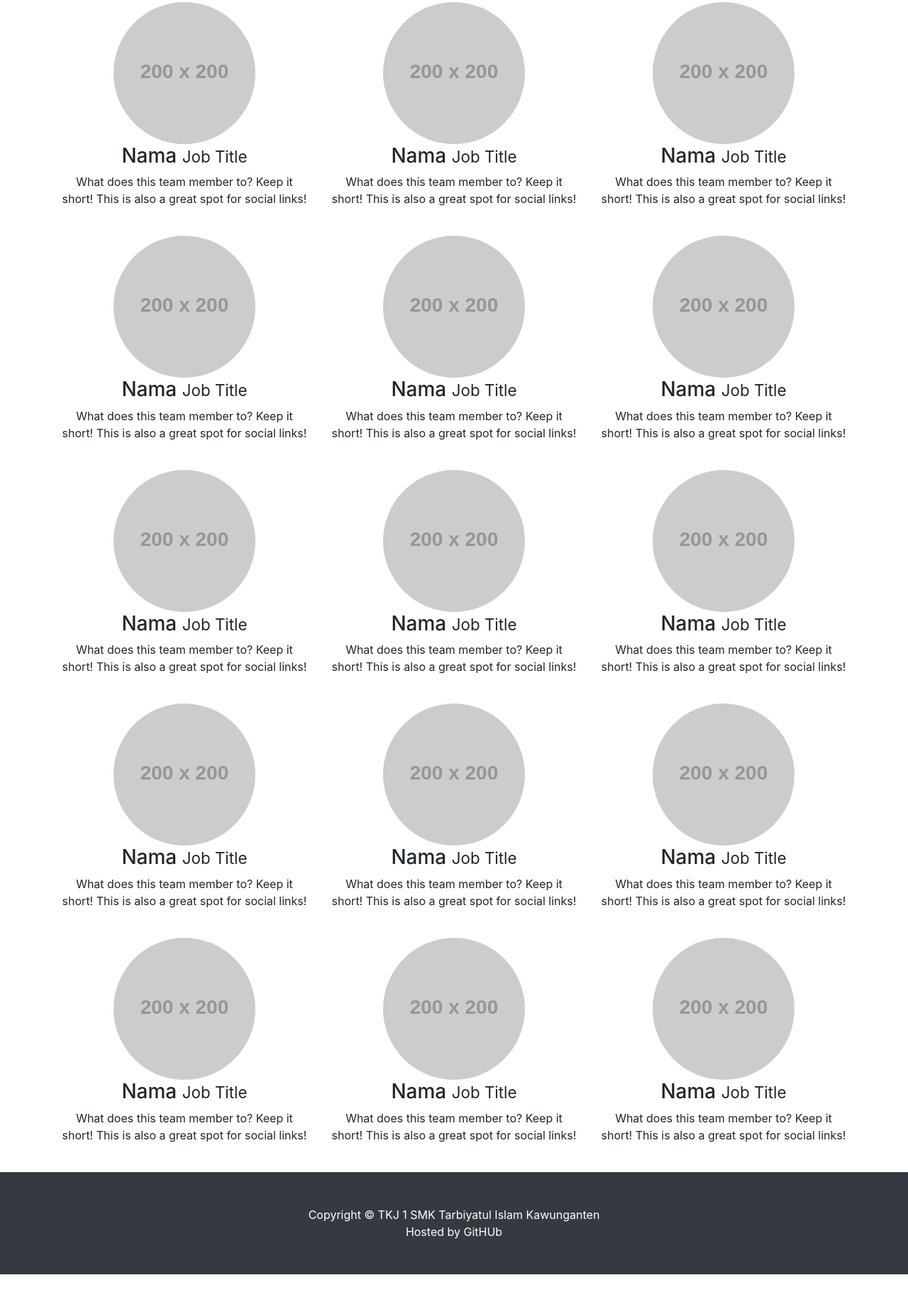
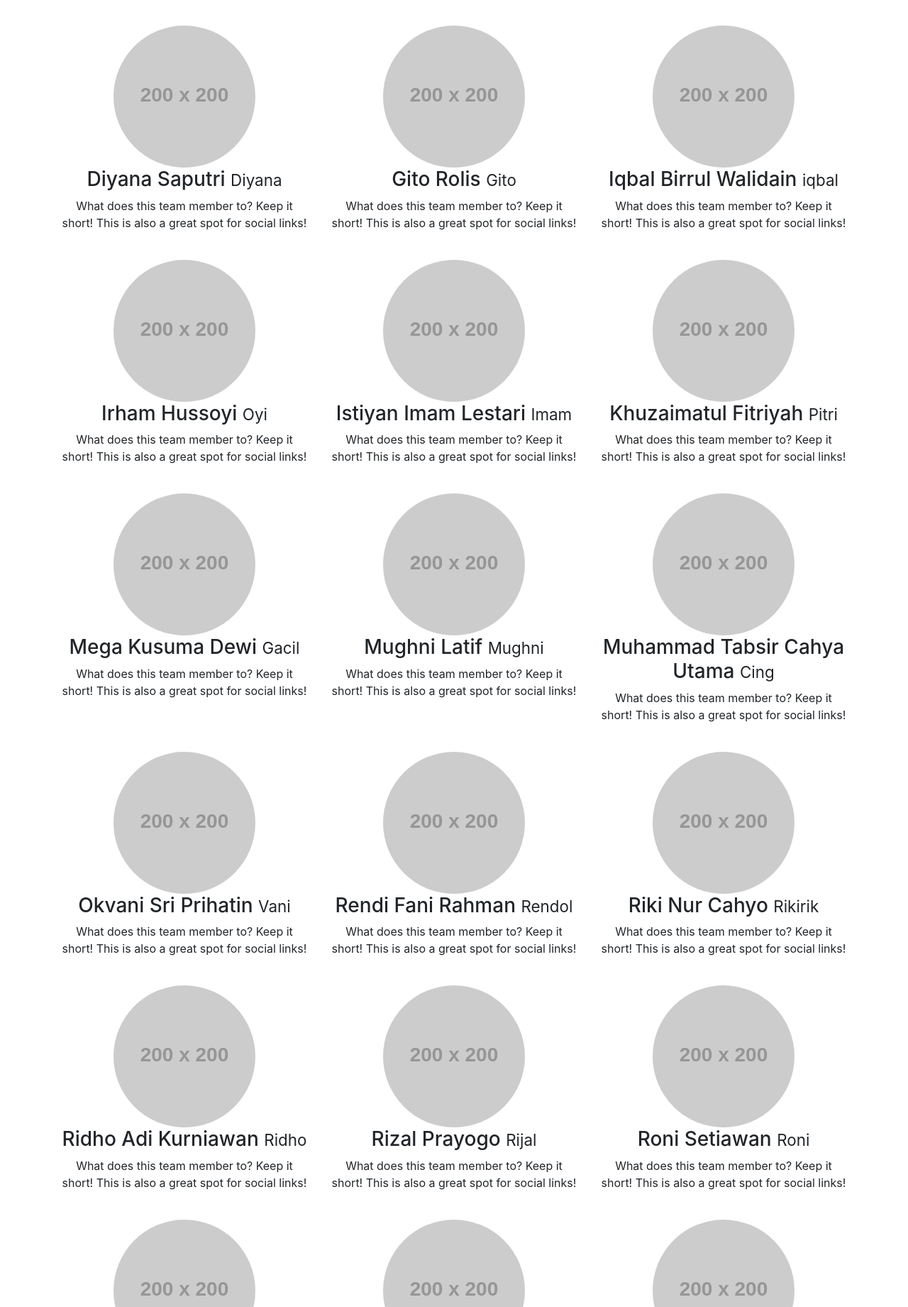
Before and after one commit to iqbalbirrul/profile-tkj1-smktika-2014-2017, a website: page index.html in a window 1280 px wide. Shown: the part 959-2800 px from the top of the page at 71% size. Before the commit the page ends 2754 px from the top, so only its background shows below. Drawn offline with Linux system fonts and the light colour scheme; placeholder pictures from the web are drawn by us.

Commit message:
update nama

```diff
--- a/index.html
+++ b/index.html
@@ -57,148 +57,197 @@
         </div>
         <div class="col-lg-4 col-sm-6 text-center mb-4">
           <img class="rounded-circle img-fluid d-block mx-auto" src="http://placehold.it/200x200" alt="">
-          <h3>Nama 1
-            <small>Job Title</small>
+          <h3>Abdul Khusen Syarifudin
+            <small>Kusen</small>
           </h3>
           <p>What does this team member to? Keep it short! This is also a great spot for social links!</p>
         </div>
         <div class="col-lg-4 col-sm-6 text-center mb-4">
           <img class="rounded-circle img-fluid d-block mx-auto" src="http://placehold.it/200x200" alt="">
-          <h3>Nama 2
-            <small>Job Title</small>
+          <h3>Agung Dwiyanto
+            <small>Dobleh</small>
           </h3>
           <p>What does this team member to? Keep it short! This is also a great spot for social links!</p>
         </div>
         <div class="col-lg-4 col-sm-6 text-center mb-4">
           <img class="rounded-circle img-fluid d-block mx-auto" src="http://placehold.it/200x200" alt="">
-          <h3>Nama 3
-            <small>Job Title</small>
+          <h3>Aji Kurnianto
+            <small>Aji</small>
           </h3>
           <p>What does this team member to? Keep it short! This is also a great spot for social links!</p>
         </div>
         <div class="col-lg-4 col-sm-6 text-center mb-4">
           <img class="rounded-circle img-fluid d-block mx-auto" src="http://placehold.it/200x200" alt="">
-          <h3>Nama 4
-            <small>Job Title</small>
+          <h3>Alan Budi Kusuma
+            <small>Alan</small>
           </h3>
           <p>What does this team member to? Keep it short! This is also a great spot for social links!</p>
         </div>
         <div class="col-lg-4 col-sm-6 text-center mb-4">
           <img class="rounded-circle img-fluid d-block mx-auto" src="http://placehold.it/200x200" alt="">
-          <h3>Nama 5
-            <small>Job Title</small>
+          <h3>Anggit Tri Hamzah
+            <small>Anggit</small>
           </h3>
           <p>What does this team member to? Keep it short! This is also a great spot for social links!</p>
         </div>
         <div class="col-lg-4 col-sm-6 text-center mb-4">
           <img class="rounded-circle img-fluid d-block mx-auto" src="http://placehold.it/200x200" alt="">
-          <h3>Nama 6
-            <small>Job Title</small>
+          <h3>Anjar Yansyah
+            <small>Anjar</small>
           </h3>
           <p>What does this team member to? Keep it short! This is also a great spot for social links!</p>
         </div>
         <div class="col-lg-4 col-sm-6 text-center mb-4">
           <img class="rounded-circle img-fluid d-block mx-auto" src="http://placehold.it/200x200" alt="">
-          <h3>Nama
-            <small>Job Title</small>
+          <h3>Diyana Saputri
+            <small>Diyana</small>
           </h3>
           <p>What does this team member to? Keep it short! This is also a great spot for social links!</p>
         </div>
         <div class="col-lg-4 col-sm-6 text-center mb-4">
           <img class="rounded-circle img-fluid d-block mx-auto" src="http://placehold.it/200x200" alt="">
-          <h3>Nama
-            <small>Job Title</small>
+          <h3>Gito Rolis
+            <small>Gito</small>
           </h3>
           <p>What does this team member to? Keep it short! This is also a great spot for social links!</p>
         </div>
         <div class="col-lg-4 col-sm-6 text-center mb-4">
           <img class="rounded-circle img-fluid d-block mx-auto" src="http://placehold.it/200x200" alt="">
-          <h3>Nama
-            <small>Job Title</small>
+          <h3>Iqbal Birrul Walidain
+            <small>iqbal</small>
           </h3>
           <p>What does this team member to? Keep it short! This is also a great spot for social links!</p>
         </div>
         <div class="col-lg-4 col-sm-6 text-center mb-4">
           <img class="rounded-circle img-fluid d-block mx-auto" src="http://placehold.it/200x200" alt="">
-          <h3>Nama
-            <small>Job Title</small>
+          <h3>Irham Hussoyi
+            <small>Oyi</small>
           </h3>
           <p>What does this team member to? Keep it short! This is also a great spot for social links!</p>
         </div>
         <div class="col-lg-4 col-sm-6 text-center mb-4">
           <img class="rounded-circle img-fluid d-block mx-auto" src="http://placehold.it/200x200" alt="">
-          <h3>Nama
-            <small>Job Title</small>
+          <h3>Istiyan Imam Lestari
+            <small>Imam</small>
           </h3>
           <p>What does this team member to? Keep it short! This is also a great spot for social links!</p>
         </div>
         <div class="col-lg-4 col-sm-6 text-center mb-4">
           <img class="rounded-circle img-fluid d-block mx-auto" src="http://placehold.it/200x200" alt="">
-          <h3>Nama
-            <small>Job Title</small>
+          <h3>Khuzaimatul Fitriyah
+            <small>Pitri</small>
           </h3>
           <p>What does this team member to? Keep it short! This is also a great spot for social links!</p>
         </div>
         <div class="col-lg-4 col-sm-6 text-center mb-4">
           <img class="rounded-circle img-fluid d-block mx-auto" src="http://placehold.it/200x200" alt="">
-          <h3>Nama
-            <small>Job Title</small>
+          <h3>Mega Kusuma Dewi
+            <small>Gacil</small>
           </h3>
           <p>What does this team member to? Keep it short! This is also a great spot for social links!</p>
         </div>
         <div class="col-lg-4 col-sm-6 text-center mb-4">
           <img class="rounded-circle img-fluid d-block mx-auto" src="http://placehold.it/200x200" alt="">
-          <h3>Nama
-            <small>Job Title</small>
+          <h3>Mughni Latif
+            <small>Mughni</small>
           </h3>
           <p>What does this team member to? Keep it short! This is also a great spot for social links!</p>
         </div>
         <div class="col-lg-4 col-sm-6 text-center mb-4">
           <img class="rounded-circle img-fluid d-block mx-auto" src="http://placehold.it/200x200" alt="">
-          <h3>Nama
-            <small>Job Title</small>
+          <h3>Muhammad Tabsir Cahya Utama
+            <small>Cing</small>
           </h3>
           <p>What does this team member to? Keep it short! This is also a great spot for social links!</p>
         </div>
         <div class="col-lg-4 col-sm-6 text-center mb-4">
           <img class="rounded-circle img-fluid d-block mx-auto" src="http://placehold.it/200x200" alt="">
-          <h3>Nama
-            <small>Job Title</small>
+          <h3>Okvani Sri Prihatin
+            <small>Vani</small>
           </h3>
           <p>What does this team member to? Keep it short! This is also a great spot for social links!</p>
         </div>
         <div class="col-lg-4 col-sm-6 text-center mb-4">
           <img class="rounded-circle img-fluid d-block mx-auto" src="http://placehold.it/200x200" alt="">
-          <h3>Nama
-            <small>Job Title</small>
+          <h3>Rendi Fani Rahman
+            <small>Rendol</small>
           </h3>
           <p>What does this team member to? Keep it short! This is also a great spot for social links!</p>
         </div>
         <div class="col-lg-4 col-sm-6 text-center mb-4">
           <img class="rounded-circle img-fluid d-block mx-auto" src="http://placehold.it/200x200" alt="">
-          <h3>Nama
-            <small>Job Title</small>
+          <h3>Riki Nur Cahyo
+            <small>Rikirik</small>
           </h3>
           <p>What does this team member to? Keep it short! This is also a great spot for social links!</p>
         </div>
         <div class="col-lg-4 col-sm-6 text-center mb-4">
           <img class="rounded-circle img-fluid d-block mx-auto" src="http://placehold.it/200x200" alt="">
-          <h3>Nama
-            <small>Job Title</small>
+          <h3>Ridho Adi Kurniawan
+            <small>Ridho</small>
           </h3>
           <p>What does this team member to? Keep it short! This is also a great spot for social links!</p>
         </div>
         <div class="col-lg-4 col-sm-6 text-center mb-4">
           <img class="rounded-circle img-fluid d-block mx-auto" src="http://placehold.it/200x200" alt="">
-          <h3>Nama
-            <small>Job Title</small>
+          <h3>Rizal Prayogo
+            <small>Rijal</small>
           </h3>
           <p>What does this team member to? Keep it short! This is also a great spot for social links!</p>
         </div>
         <div class="col-lg-4 col-sm-6 text-center mb-4">
           <img class="rounded-circle img-fluid d-block mx-auto" src="http://placehold.it/200x200" alt="">
-          <h3>Nama
-            <small>Job Title</small>
+          <h3>Roni Setiawan
+            <small>Roni</small>
+          </h3>
+          <p>What does this team member to? Keep it short! This is also a great spot for social links!</p>
+        </div>
+        <div class="col-lg-4 col-sm-6 text-center mb-4">
+          <img class="rounded-circle img-fluid d-block mx-auto" src="http://placehold.it/200x200" alt="">
+          <h3>Siti Asma Selly
+            <small>Sely</small>
+          </h3>
+          <p>What does this team member to? Keep it short! This is also a great spot for social links!</p>
+        </div>
+        <div class="col-lg-4 col-sm-6 text-center mb-4">
+          <img class="rounded-circle img-fluid d-block mx-auto" src="http://placehold.it/200x200" alt="">
+          <h3>Siti Khamndiyah
+            <small>Kham</small>
+          </h3>
+          <p>What does this team member to? Keep it short! This is also a great spot for social links!</p>
+        </div>
+        <div class="col-lg-4 col-sm-6 text-center mb-4">
+          <img class="rounded-circle img-fluid d-block mx-auto" src="http://placehold.it/200x200" alt="">
+          <h3>Tata Riyanto
+            <small>Tata</small>
+          </h3>
+          <p>What does this team member to? Keep it short! This is also a great spot for social links!</p>
+        </div>
+        <div class="col-lg-4 col-sm-6 text-center mb-4">
+          <img class="rounded-circle img-fluid d-block mx-auto" src="http://placehold.it/200x200" alt="">
+          <h3>Taufik Hidayat
+            <small>Toplek</small>
+          </h3>
+          <p>What does this team member to? Keep it short! This is also a great spot for social links!</p>
+        </div>
+        <div class="col-lg-4 col-sm-6 text-center mb-4">
+          <img class="rounded-circle img-fluid d-block mx-auto" src="http://placehold.it/200x200" alt="">
+          <h3>Wahyu Nurul Hidayat
+            <small>Kenthung</small>
+          </h3>
+          <p>What does this team member to? Keep it short! This is also a great spot for social links!</p>
+        </div>
+        <div class="col-lg-4 col-sm-6 text-center mb-4">
+          <img class="rounded-circle img-fluid d-block mx-auto" src="http://placehold.it/200x200" alt="">
+          <h3>Wahyuni Choerul Anam
+            <small>Yuni</small>
+          </h3>
+          <p>What does this team member to? Keep it short! This is also a great spot for social links!</p>
+        </div>
+        <div class="col-lg-4 col-sm-6 text-center mb-4">
+          <img class="rounded-circle img-fluid d-block mx-auto" src="http://placehold.it/200x200" alt="">
+          <h3>Zulfatun N.
+            <small>Julpah</small>
           </h3>
           <p>What does this team member to? Keep it short! This is also a great spot for social links!</p>
         </div>
```
